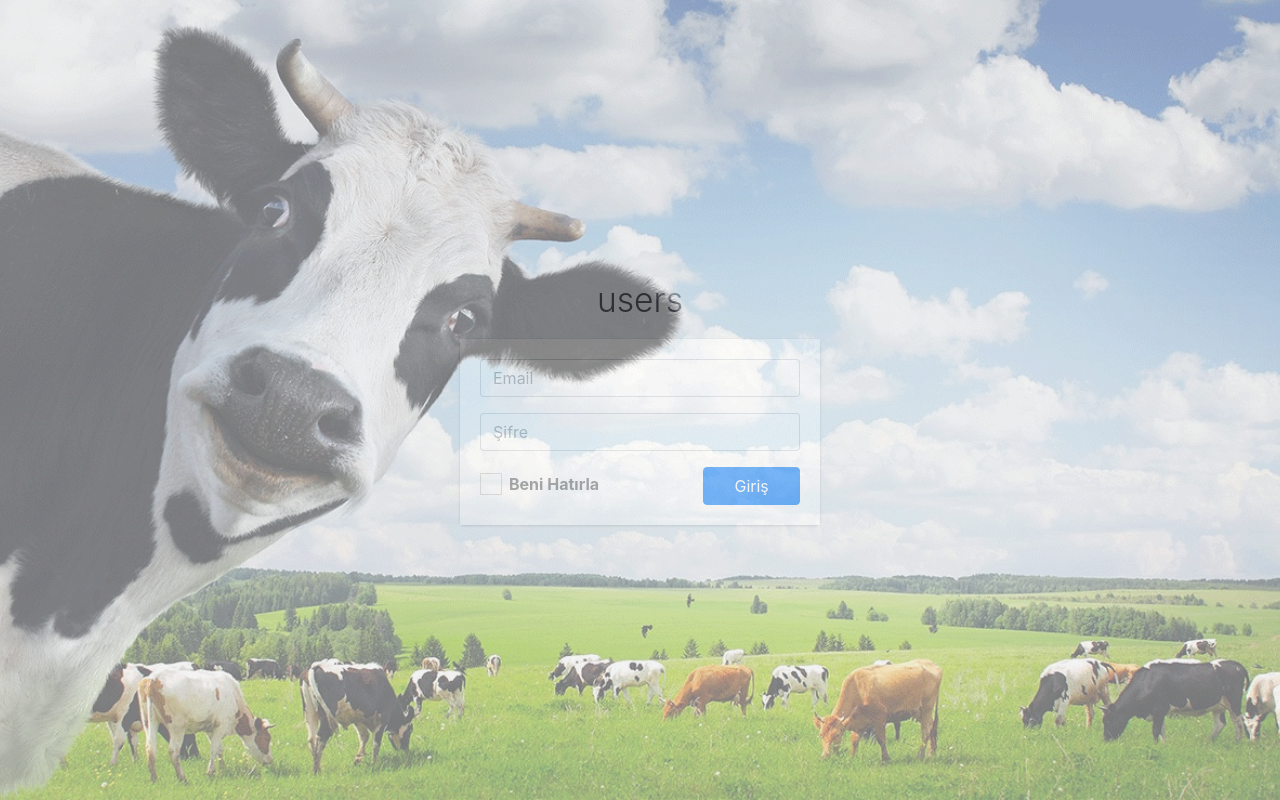
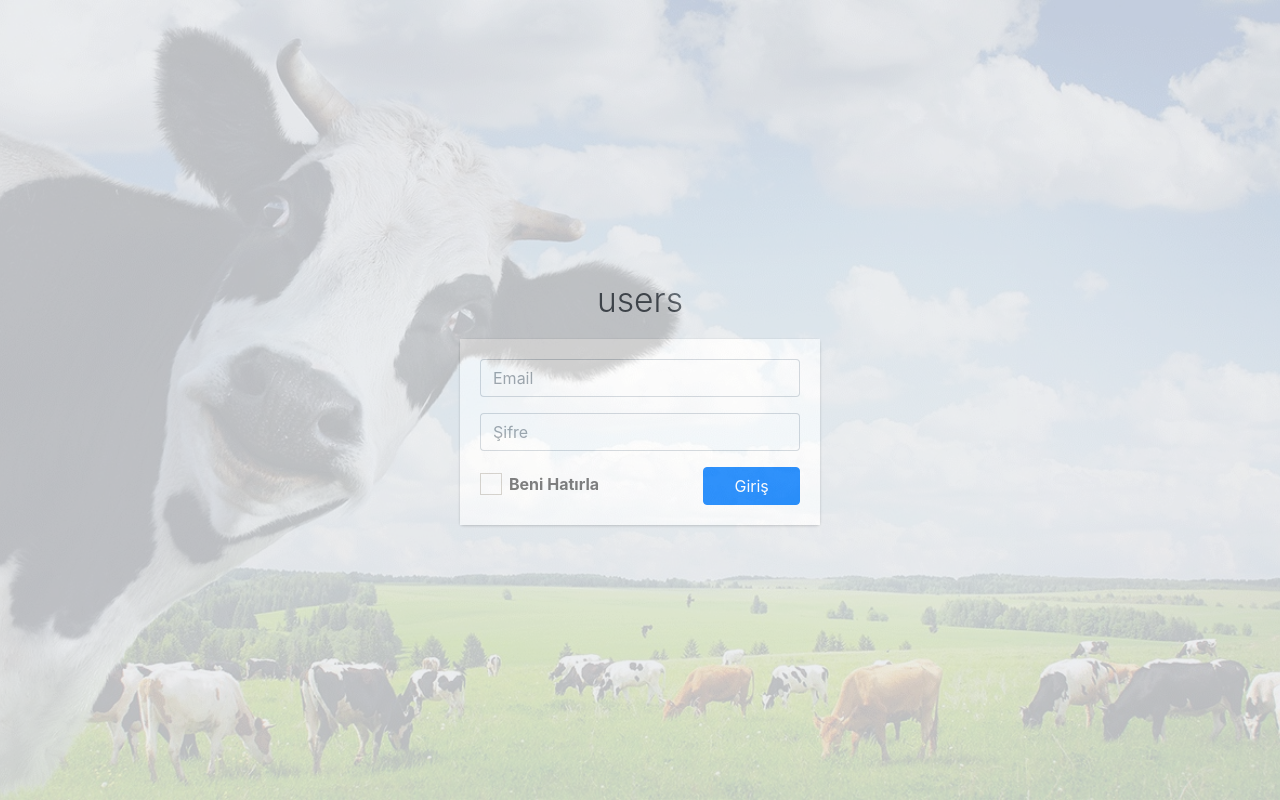
Before and after one commit to seldacetin/farm_system, a PHP site: page / in a window 1280 px wide. Run offline with PHP 8.4, Linux system fonts and the light colour scheme; some libraries are stand-ins or nearby versions; some web fonts are replaced.

Commit message:
farm_system

```diff
--- a/AdminLTE 3 _ Log in_files/style.css
+++ b/AdminLTE 3 _ Log in_files/style.css
@@ -3,5 +3,5 @@
     background-position: center;
     background-repeat: no-repeat;
     background-size: cover;
-    opacity: 0.5;
+    opacity: 0.8;
 }
```
